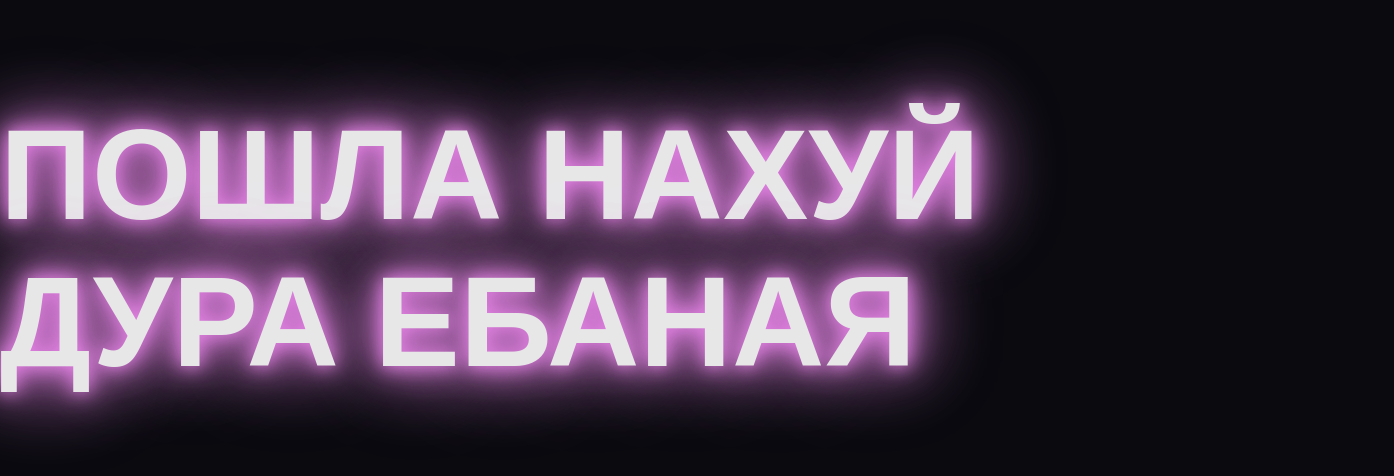
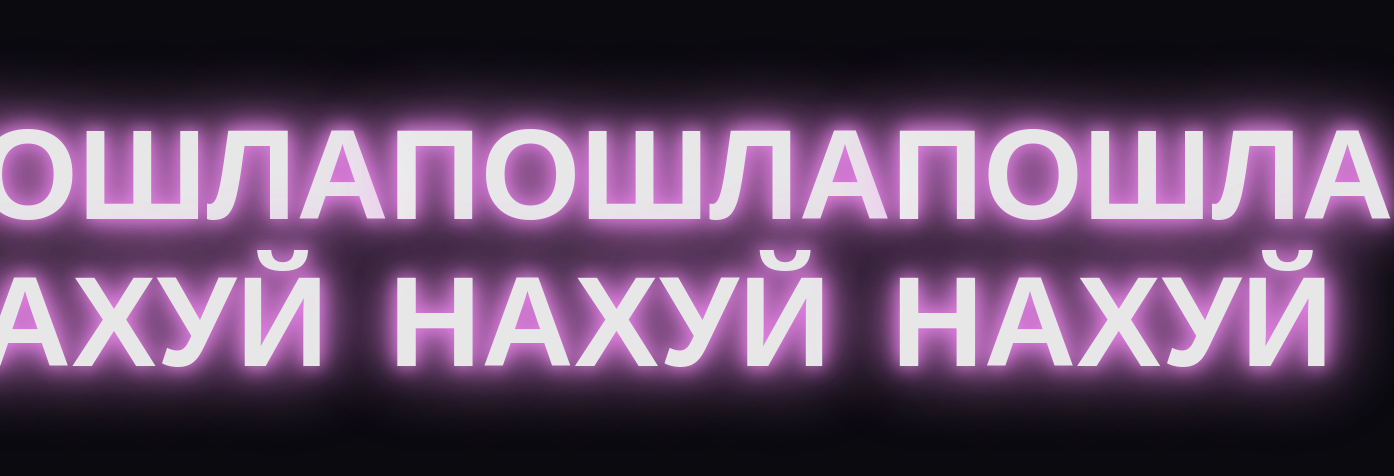
Before and after one commit to sergiysmus-png/Zar-Liter, a plain HTML site: page index.html in a window 1280 px wide. Shown: the part 152-628 px from the top of the page, 1394 px wide, since content can reach past the window. Drawn offline with Linux system fonts and the light colour scheme.

Commit message:
Duplicate h1 elements in index.html
Added multiple h1 elements with the same text.

```diff
--- a/index.html
+++ b/index.html
@@ -46,6 +46,8 @@
 </style>
 </head>
 <body>
-  <h1>ПОШЛА НАХУЙ ДУРА ЕБАНАЯ</h1>
+  <h1>ПОШЛА НАХУЙ</h1>
+  <h1>ПОШЛА НАХУЙ</h1>
+  <h1>ПОШЛА НАХУЙ</h1>
 </body>
 </html>
```
